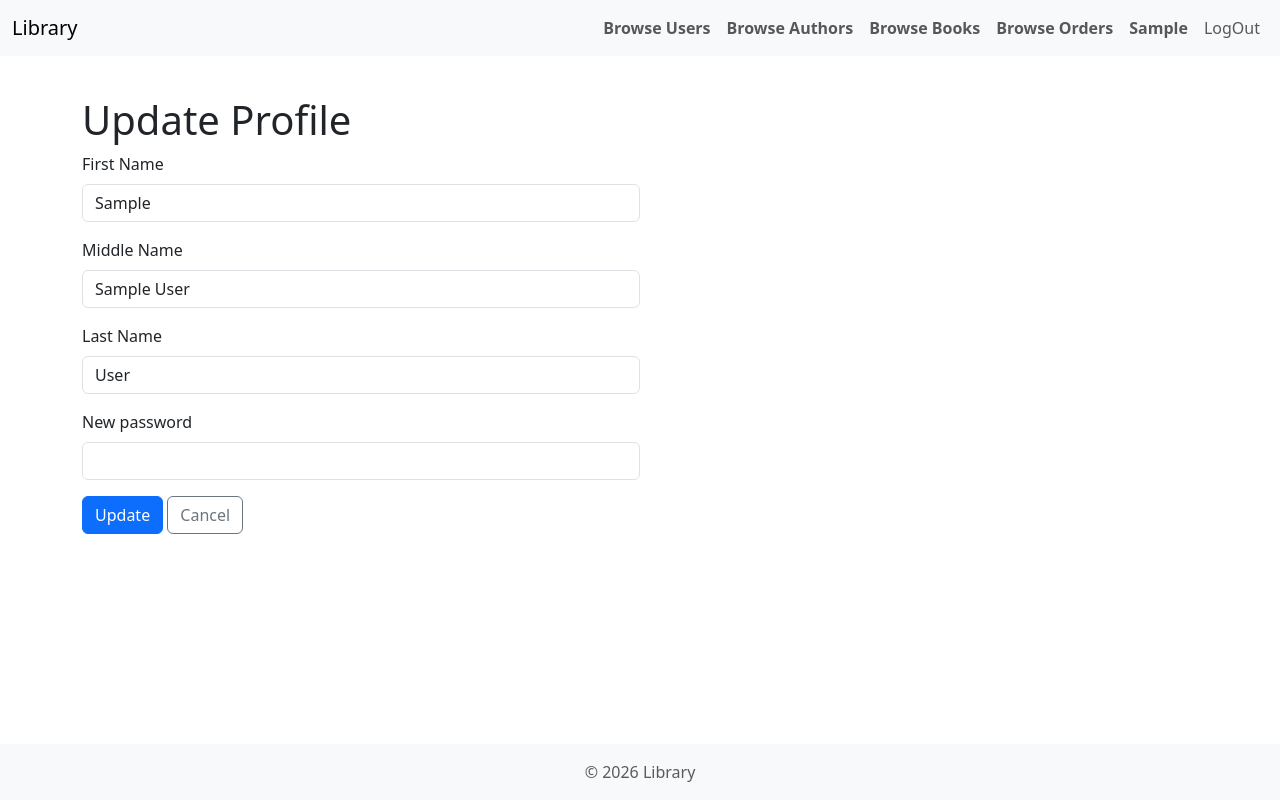
After one commit to POM-Django-View-Templates/ap-4756-ap-4756-s13-team-01, a Django app: page /profile/update/1 in a window 1280 px wide. The commit adds this page. Run offline with Django 4.2, Linux system fonts and the light colour scheme; a user stored in the database is signed in; tables that the repository leaves empty hold one stand-in row (values such as "Sample post").

Commit message:
Added update profile to user functionality

```diff
--- a/library/authentication/models.py
+++ b/library/authentication/models.py
@@ -228,13 +228,14 @@ class CustomUser(AbstractBaseUser):
             user_to_update.last_name = last_name
         if middle_name != None and len(middle_name) <= 20:
             user_to_update.middle_name = middle_name
-        if password != None:
-            user_to_update.password = password
+        if password is not None and password.strip():
+            user_to_update.set_password(password)
         if role != None:
             user_to_update.role = role
         if is_active != None:
             user_to_update.is_active = is_active
         user_to_update.save()
+        return user_to_update
 
     @staticmethod
     def get_all():
--- a/library/authentication/templates/authentication/profile.html
+++ b/library/authentication/templates/authentication/profile.html
@@ -8,6 +8,7 @@
         <li class="list-group-item d-flex justify-content-between"><span>Email</span><strong>{{ user_obj.email }}</strong></li>
         <li class="list-group-item d-flex justify-content-between"><span>Role</span><strong>{{ user_obj.get_role_name }}</strong></li>
     </ul>
+    <a role="button" class="btn btn-block btn-dark" href="{% url 'authentication:update_profile' user.id %}">update</a>
     <a href="{% url 'user_orders' user_obj.pk %}" class="btn btn-outline-primary">View borrowed books</a>
 </div>
 {% endblock %}
--- /dev/null
+++ b/library/authentication/templates/authentication/update_profile.html
@@ -0,0 +1,29 @@
+{% extends 'base.html' %}
+{% block title %}Update Profile{% endblock %}
+{% block content %}
+
+<div class="my-4">
+    <h1>Update Profile</h1>
+    <form method="POST" action="{% url 'authentication:update_profile' user.id %}" class="col-md-6">
+        {% csrf_token %}
+        <div class="mb-3">
+            <label class="form-label">First Name</label>
+            <input type="text" name="first_name" class="form-control" maxlength="20" value="{{ user.first_name }}" required>
+        </div>
+        <div class="mb-3">
+            <label class="form-label">Middle Name</label>
+            <input type="text" name="middle_name" class="form-control" maxlength="20" value="{{ user.middle_name }}" required>
+        </div>
+        <div class="mb-3">
+            <label class="form-label">Last Name</label>
+            <input type="text" name="last_name" class="form-control" maxlength="20" value="{{ user.last_name }}" required>
+        </div>
+        <div class="mb-3">
+            <label class="form-label">New password</label>
+            <input type="text" name="password" class="form-control">
+        </div>
+        <button type="submit" class="btn btn-primary">Update</button>
+        <a href="{% url 'authentication:profile' %}" class="btn btn-outline-secondary">Cancel</a>
+    </form>
+</div>
+{% endblock %}
--- a/library/authentication/urls.py
+++ b/library/authentication/urls.py
@@ -9,6 +9,7 @@ urlpatterns = [
     path('login/', views.login_view, name='login'),
     path('logout/', views.logout_view, name='logout'),
     path('profile/', views.profile_view, name='profile'),
+    path('profile/update/<int:user_id>', views.update_profile, name='update_profile'),
     path('users/', views.list_of_users_view, name='list_of_users'),
     path('users/<int:user_id>', views.user_details_view, name='user_details')
 ]
--- a/library/authentication/views.py
+++ b/library/authentication/views.py
@@ -1,7 +1,7 @@
 from django.contrib import messages
 from django.shortcuts import render, redirect, get_object_or_404
 
-from django.contrib.auth import authenticate, login, logout
+from django.contrib.auth import authenticate, login, logout, update_session_auth_hash
 from django.contrib.auth.decorators import login_required, permission_required
 
 from authentication.models import CustomUser
@@ -93,6 +93,60 @@ def profile_view(request):
 
 
 @login_required
+def update_profile(request, user_id):
+
+    user = get_object_or_404(CustomUser, pk=user_id)
+
+    try:
+        if user != request.user:
+            raise Exception
+
+        if request.method == 'POST':
+
+            user.first_name = request.POST.get('first_name', '').strip()
+            user.middle_name = request.POST.get('middle_name', '').strip()
+            user.last_name = request.POST.get('last_name', '').strip()
+            password = request.POST.get('password', '').strip()
+
+            if not user.first_name:
+                messages.error(request, "The first_name is must be required")
+            elif len(user.first_name) > 20:
+                messages.error(request, "The first_name of a user must contain fewer than 20 characters.")
+
+            if not user.middle_name:
+                messages.error(request, "The middle_name is must be required")
+            elif len(user.middle_name) > 20:
+                messages.error(request, "The middle_name of a user must contain fewer than 20 characters.")
+
+            if not user.last_name:
+                messages.error(request, "The last_name is must be required")
+            elif len(user.last_name) > 20:
+                messages.error(request, "The last_name of a user must contain fewer than 20 characters.")
+
+            if not password or not password.strip():
+                password = None
+
+            updated_user = user.update(first_name=user.first_name, middle_name=user.middle_name, last_name=user.last_name, password=password)
+
+            if password and updated_user:
+                user.refresh_from_db()
+                update_session_auth_hash(request, updated_user)
+        else:
+            context = {'user':user}
+            return render(request,'authentication/update_profile.html', context=context)
+
+    except Exception:
+        messages.error(request, "Sorry, something went wrong.")
+    else:
+        messages.success(request, "The user successfully updated!")
+        return redirect('authentication:profile')
+
+    context = {'user':user}
+
+    return render(request,'authentication/update_profile.html', context=context)
+
+
+@login_required
 @permission_required('is_staff', raise_exception=True)
 def list_of_users_view(request):
 
--- a/library/templates/base.html
+++ b/library/templates/base.html
@@ -35,10 +35,10 @@
                         <li class="nav-item">
                             <a href="{% url 'authentication:list_of_users' %}" class="nav-link fw-bold"> Browse Users </a>
                         </li>
-                        {% endif %}
                         <li class="nav-item">
                             <a href="{% url 'author:list_of_authors' %}" class="nav-link fw-bold"> Browse Authors </a>
                         </li>
+                        {% endif %}
                         <li class="nav-item">
                             <a href="{% url 'list_of_books' %}" class="nav-link fw-bold"> Browse Books </a>
                         </li>
```
